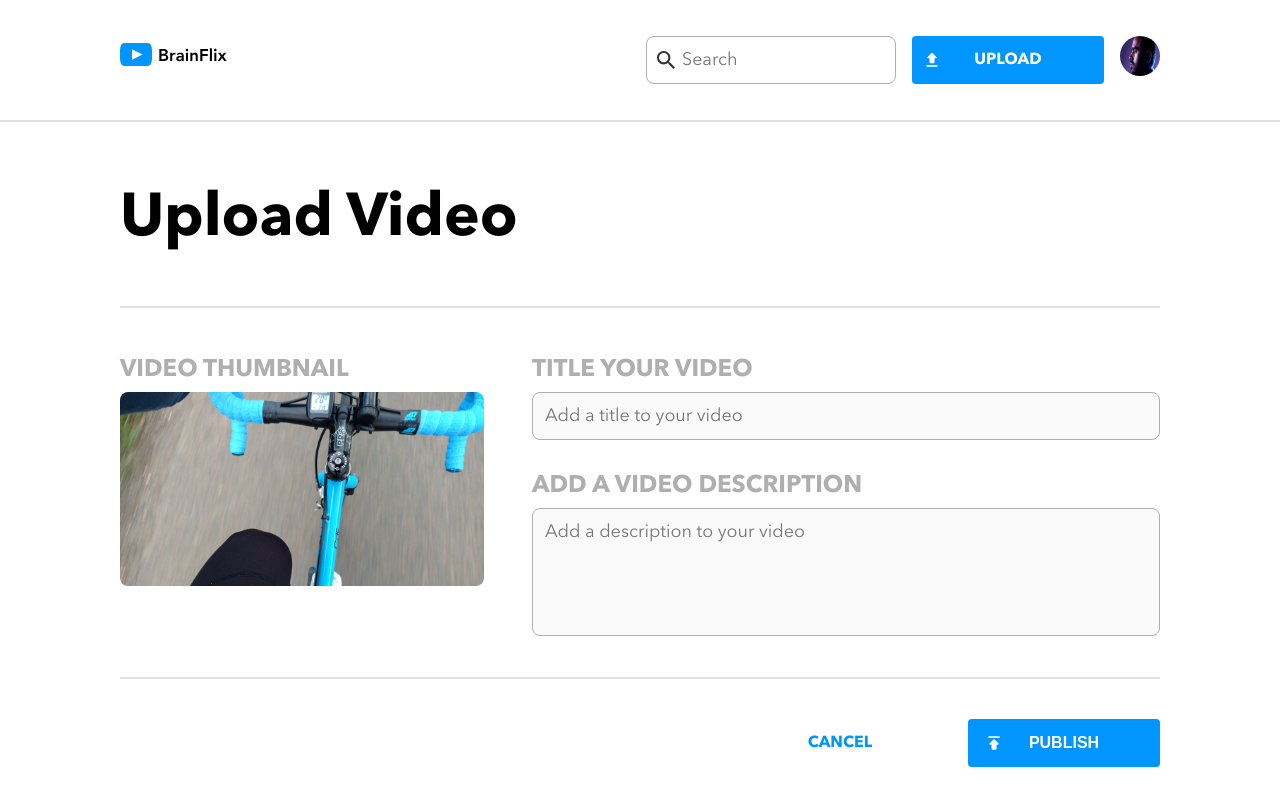
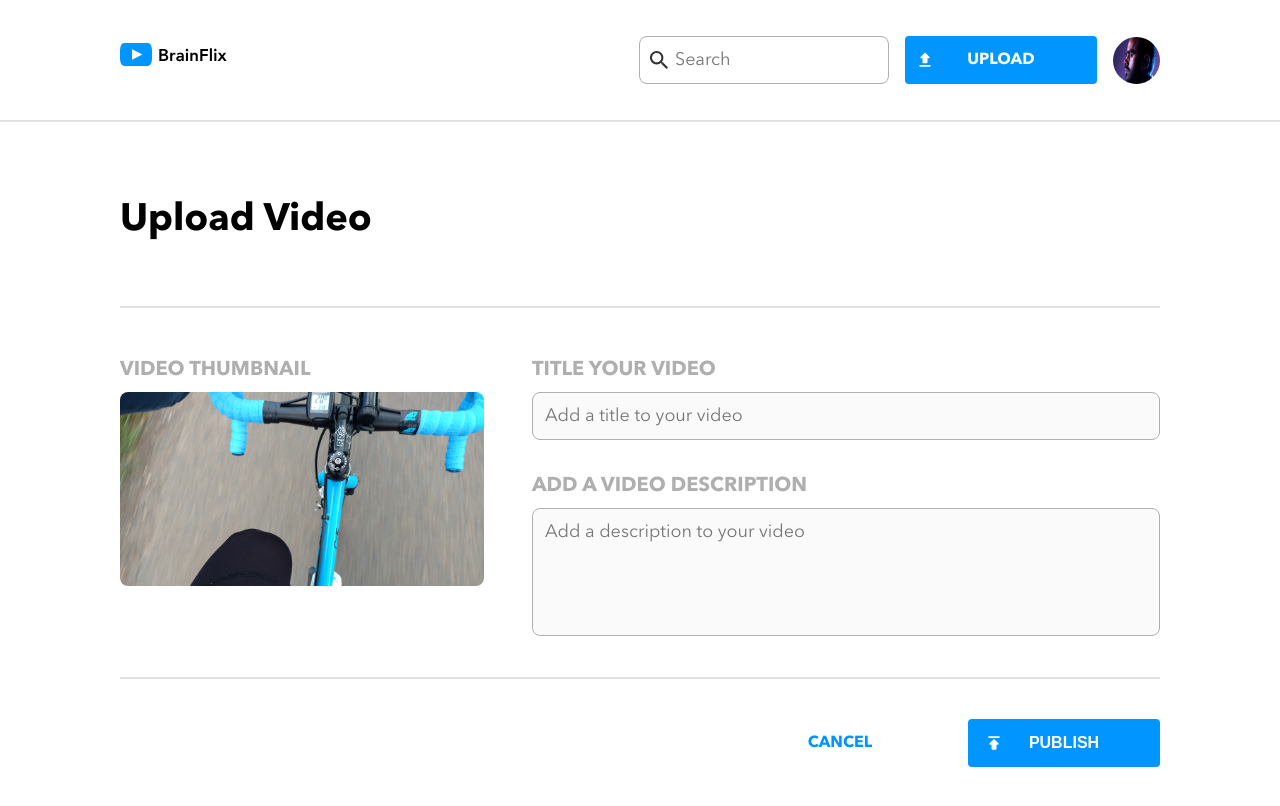
Before and after one commit to hsivritepe/hakan-sivritepe-brainflix, a React (Create React App) app: page /upload in a window 1280 px wide. Shown: the top 806 px of the page. Built offline with nearby package versions, Linux system fonts and the light colour scheme.

Commit message:
Feddback from Sprint-1

```diff
--- a/src/components/CommentList/CommentList.scss
+++ b/src/components/CommentList/CommentList.scss
@@ -22,7 +22,8 @@
             toRem($padding-mobile-after-headlines-px) 0;
 
         @include tablet {
-            //font-size: toRem($font-mobile-section-header-px);
+            font-size: toRem($font-tablet-body-px);
+            line-height: toRem($line-height-tablet-footer-px);
             padding: 0 0 1.75rem 0;
         }
         @include desktop {
--- a/src/components/Header/Header.jsx
+++ b/src/components/Header/Header.jsx
@@ -7,7 +7,7 @@ import Upload from '../Upload/Upload';
 function Header() {
     return (
         <header className="header">
-            <Link to="/">
+            <Link to="/" className="header__link">
                 <img src={logo} alt="" className="header__logo" />
             </Link>
             <Upload />
--- a/src/components/Header/Header.scss
+++ b/src/components/Header/Header.scss
@@ -28,7 +28,10 @@
 
         @include tablet {
             padding-bottom: unset;
-            padding-right: 6rem;
         }
     }
+
+    &__link {
+        align-self: center;
+    }
 }
--- a/src/components/Upload/Upload.scss
+++ b/src/components/Upload/Upload.scss
@@ -16,12 +16,13 @@
             flex-wrap: nowrap;
             justify-content: flex-end;
             flex-grow: 1;
+            align-items: center;
         }
     }
 
     &__profile-image {
-        max-width: 40px;
-        max-height: 40px;
+        max-width: 47px;
+        max-height: 47px;
         aspect-ratio: 1;
         border-radius: 50%;
 
--- a/src/components/Video/Video.scss
+++ b/src/components/Video/Video.scss
@@ -2,25 +2,4 @@
 @use '../../styles/partials/mixins' as *;
 
 .video-list {
-    &__item {
-        display: flex;
-        cursor: pointer;
-        text-decoration: unset;
-        color: unset;
-    }
-    &__item-title {
-        font-weight: 700;
-        font-size: toRem($font-mobile-subheader-px);
-    }
-
-    &__image {
-        width: 25%;
-        border-radius: 4px;
-        aspect-ratio: 16/10;
-        object-fit: cover;
-    }
-    &__text-content {
-        padding: 0 0 0 toRem($padding-mobile-between-components-px);
-        flex-grow: 1;
-    }
 }
--- a/src/components/VideoDetails/VideoDetails.scss
+++ b/src/components/VideoDetails/VideoDetails.scss
@@ -23,6 +23,7 @@
         border-bottom: 1px solid $secondary-color-mercury;
 
         @include tablet {
+            font-size: toRem($font-tablet-page-header-px);
             border-bottom: unset;
             margin: unset;
         }
@@ -73,4 +74,9 @@
             margin: unset;
         }
     }
+    &__date,
+    &__likes,
+    &__views {
+        color: $primary-color-silver;
+    }
 }
--- a/src/components/VideoList/VideoList.scss
+++ b/src/components/VideoList/VideoList.scss
@@ -29,9 +29,52 @@
 
         @include tablet {
             padding: 0 0 toRem($padding-tablet-after-headlines-px) 0;
+            font-size: toRem($font-tablet-body-px);
+            line-height: toRem($line-height-tablet-footer-px);
         }
         @include desktop {
             padding: 0 0 toRem($padding-desktop-after-headlines-px) 0;
         }
     }
+
+    &__item {
+        display: flex;
+        cursor: pointer;
+        text-decoration: unset;
+        color: unset;
+    }
+    &__item-title {
+        font-weight: 700;
+        font-size: toRem($font-mobile-subheader-px);
+        line-height: toRem($line-height-mobile-footer-px);
+
+        @include tablet {
+            font-size: toRem($font-tablet-body-px);
+            line-height: toRem($line-height-tablet-footer-px);
+        }
+    }
+    &__item-owner {
+        font-size: toRem($font-mobile-footer-px);
+
+        @include tablet {
+            font-size: toRem($font-tablet-footer-px);
+        }
+    }
+
+    &__image {
+        width: 100px;
+        height: 57px;
+        border-radius: 4px;
+        aspect-ratio: 16/10;
+        object-fit: cover;
+
+        @include tablet {
+            width: 180px;
+            height: 103px;
+        }
+    }
+    &__text-content {
+        padding: 0 0 0 toRem($padding-mobile-between-components-px);
+        flex-grow: 1;
+    }
 }
--- a/src/components/VideoPlayer/VideoPlayer.jsx
+++ b/src/components/VideoPlayer/VideoPlayer.jsx
@@ -1,14 +1,18 @@
 import './VideoPlayer.scss';
+import posterImage from '../../assets/images/Upload-video-preview.jpg';
 
 function VideoPlayer(props) {
     return (
         <section className="video-player">
-            <video className="video-player__player" controls>
-                <source
-                    src={props.activeVideoURL + '?api_key=fghfghf'}
-                    type="video/mp4"
-                />
-            </video>
+            <video
+                className="video-player__player"
+                controls
+                poster={props.activeVideoData[0].imageURL}
+                src={
+                    props.activeVideoData[0].videoURL +
+                    '?api_key=fghfghf'
+                }
+            ></video>
         </section>
     );
 }
--- a/src/pages/HomePage/HomePage.jsx
+++ b/src/pages/HomePage/HomePage.jsx
@@ -108,7 +108,14 @@ function HomePage(props) {
     return (
         <>
             {props.header}
-            <VideoPlayer activeVideoURL={videoDetailsData.video} />
+            <VideoPlayer
+                activeVideoData={[
+                    {
+                        videoURL: videoDetailsData.video,
+                        imageURL: videoDetailsData.image,
+                    },
+                ]}
+            />
             <section className="bottom-part">
                 <div className="bottom-part__left-side">
                     <VideoDetails
--- a/src/styles/partials/_variables.scss
+++ b/src/styles/partials/_variables.scss
@@ -39,10 +39,10 @@ $secondary-color-alabaster: #fafafa;
 $imput-error-state: #d22d2d;
 
 // FONT SIZES
-$font-mobile-page-header-px: 36;
+$font-mobile-page-header-px: 30;
 $font-mobile-section-header-px: 28;
 $font-mobile-navigation-link-px: 16;
-$font-mobile-subheader-px: 18;
+$font-mobile-subheader-px: 14;
 $font-mobile-body-px: 16;
 $font-mobile-footer-px: 13;
 $font-mobile-label-button-px: 10;
@@ -50,12 +50,12 @@ $font-mobile-paragraph-title-px: 18;
 $font-mobile-quote-title-px: 18;
 $font-mobile-quote-author-px: 18;
 
-$font-tablet-page-header-px: 60;
+$font-tablet-page-header-px: 38;
 $font-tablet-section-header-px: 36;
 $font-tablet-navigation-link-px: 29;
-$font-tablet-subheader-px: 24;
+$font-tablet-subheader-px: 20;
 $font-tablet-body-px: 18;
-$font-tablet-footer-px: 14;
+$font-tablet-footer-px: 16;
 $font-tablet-label-button-px: 12;
 $font-tablet-paragraph-title-px: 20;
 $font-tablet-quote-title-px: 20;
```
